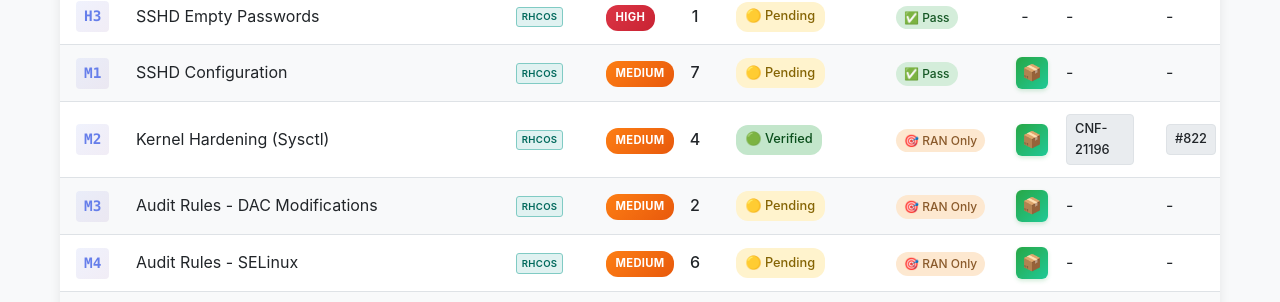
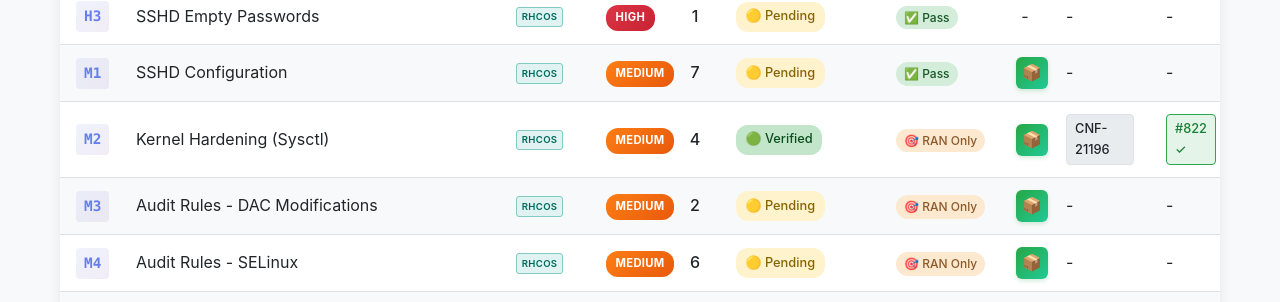
Before and after one commit to sebrandon1/compliance-scripts, a Jekyll site: the page built from docs/versions/5.0/remediations.md, in a window 1280 px wide. Shown: the part 1305-1607 px from the top of the page. Built offline with Jekyll 4.4.1, drawn with Linux system fonts in a browser that asks for light colours; some of the changed text lies outside the part shown.

Commit message:
Show merged PR state on dashboard with green badge
PR links now visually distinguish merged vs open state with a green
badge and checkmark. Applied across remediations pages (4.22, 5.0),
the shared remediation table include, and group detail pages.

```diff
--- a/docs/_includes/remediation-table.html
+++ b/docs/_includes/remediation-table.html
@@ -67,8 +67,8 @@
       </td>
       <td>
         {% if group_tracking.pr and group_tracking.pr != "" %}
-        <a href="{{ tracking.meta.pr_base_url }}{{ group_tracking.pr }}" target="_blank" class="pr-link">
-          #{{ group_tracking.pr }}
+        <a href="{{ tracking.meta.pr_base_url }}{{ group_tracking.pr }}" target="_blank" class="pr-link{% if group_tracking.pr_state == 'merged' %} merged{% endif %}">
+          #{{ group_tracking.pr }}{% if group_tracking.pr_state == "merged" %} ✓{% endif %}
         </a>
         {% else %}
         <span class="no-tracking">-</span>
--- a/docs/_layouts/group.html
+++ b/docs/_layouts/group.html
@@ -67,7 +67,7 @@ layout: default
       {% endif %}
 
       {% if group.pr %}
-      <a href="{{ meta.pr_base_url }}{{ group.pr }}" class="pr-link">
+      <a href="{{ meta.pr_base_url }}{{ group.pr }}" class="pr-link{% if group.pr_state == 'merged' %} merged{% endif %}">
         PR #{{ group.pr }}
         {% if group.pr_state %}({{ group.pr_state }}){% endif %}
       </a>
--- a/docs/assets/css/style.css
+++ b/docs/assets/css/style.css
@@ -552,6 +552,18 @@ a.jira-badge:hover, a.pr-badge:hover {
   text-decoration: none !important;
 }
 
+a.pr-badge.merged, a.pr-link.merged {
+  background: #2da44e20 !important;
+  border-color: #2da44e !important;
+  color: #1a7f37 !important;
+}
+
+[data-theme="dark"] a.pr-badge.merged, [data-theme="dark"] a.pr-link.merged {
+  background: #2ea04320 !important;
+  border-color: #3fb950 !important;
+  color: #3fb950 !important;
+}
+
 /* Compare button in table - high specificity */
 a.compare-btn {
   display: inline-flex !important;
--- a/docs/versions/5.0/remediations.md
+++ b/docs/versions/5.0/remediations.md
@@ -173,7 +173,7 @@ This page catalogs all compliance remediation groups for **OCP 5.0**, dynamicall
       </td>
       <td>
         {% if g.pr %}
-          <a href="{{ meta.pr_base_url }}{{ g.pr }}" class="pr-badge">#{{ g.pr }}</a>
+          <a href="{{ meta.pr_base_url }}{{ g.pr }}" class="pr-badge{% if g.pr_state == 'merged' %} merged{% endif %}">#{{ g.pr }}{% if g.pr_state == "merged" %} ✓{% endif %}</a>
         {% else %}-{% endif %}
       </td>
     </tr>
```
Also changed, not shown: other parts of docs/versions/5.0/remediations.md (+1 -1 lines), docs/versions/4.22/remediations.md (+2 -2 lines).
